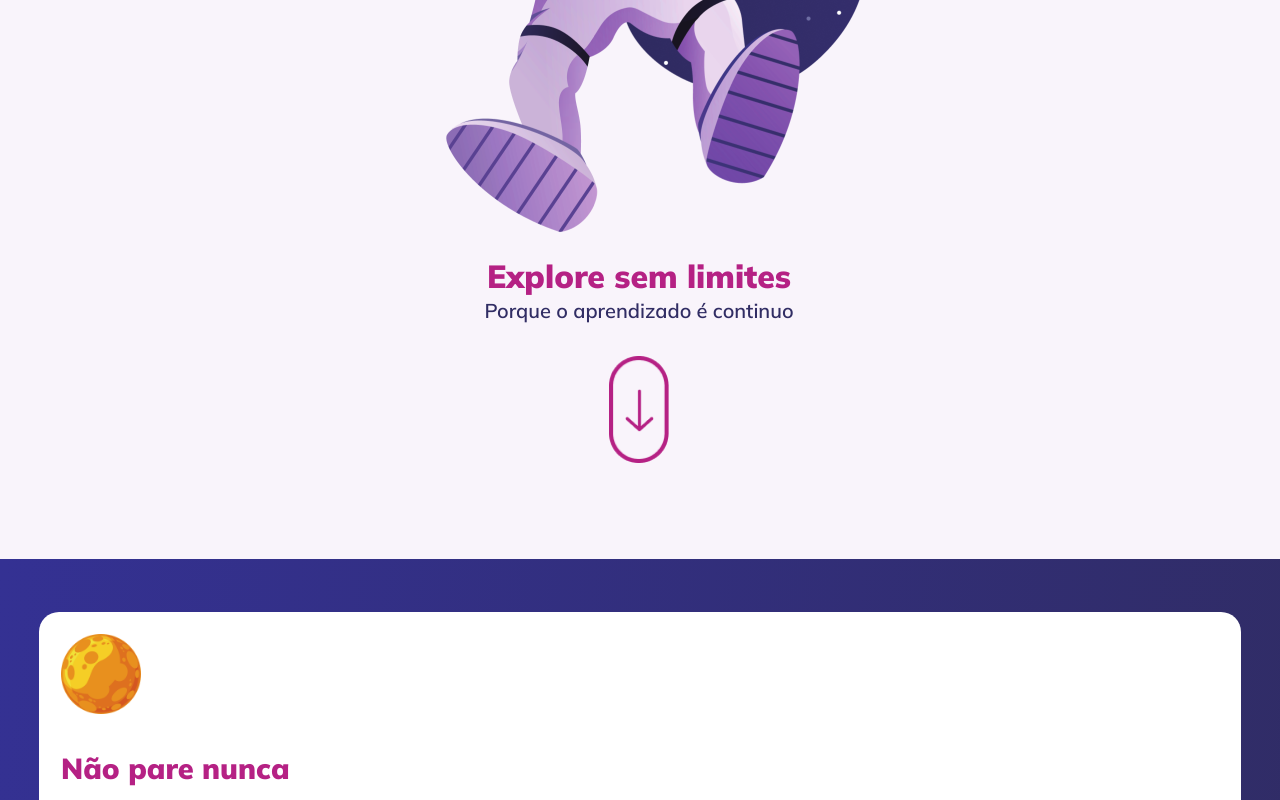
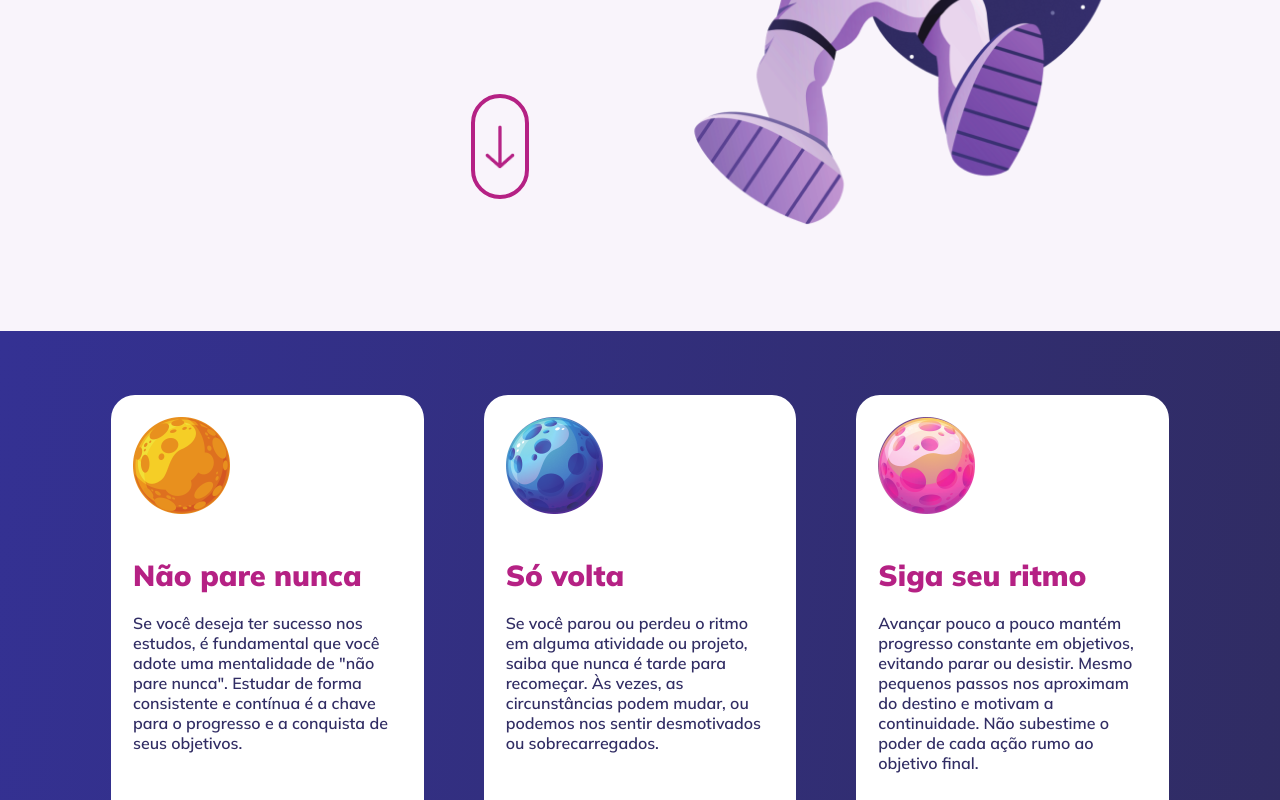
Before and after one commit to bruno-deoliveira/explorer-intensivo, a plain HTML site: page index.html in a window 1280 px wide. Shown: the part 500-1300 px from the top of the page. Drawn offline with Linux system fonts and the light colour scheme.

Commit message:
projeto finalizado

```diff
--- a/index.html
+++ b/index.html
@@ -18,15 +18,12 @@
       <img src="./img/image 11969.png" alt="">
     </div>
 
-    <div>
+    <div class="titulo">
       <h1>Explore sem limites</h1>
       <p>Porque o aprendizado é continuo</p>
+      <a href="#" class="arrow"><img src="./img/Vector.png"></a>
     </div>
 
-    <div class="arrow_Down">
-      <img class="retangulo" src="./img/Rectangle 1.png" alt="">
-      <a href="#" class="arrow"><img src="./img/Vector.png"></a>
-    </div>
   </header>
 
   <section>
@@ -69,9 +66,12 @@
           <textarea name="" id="event-info" cols="30" rows="10" placeholder="Digite sua mensagem aqui..."></textarea>
           </div>
         </div>
+
+        <button type="submit">Enviar Mensagem</button>
       </fieldset>
-
-      <button type="submit">Enviar Mensagem</button>
+      <div class="stars">
+        <!-- <img src="./images/stars.svg" /> -->
+      </div>
     </form>
 
   <footer>
--- a/styles.css
+++ b/styles.css
@@ -52,25 +52,25 @@ p {
   margin-bottom: 3.5rem;
 }
 
-.arrow_Down {
-  position: relative;
-  width: 6rem;
-  height: fit-content;
+.arrow {
+  width: 5.8rem;
+  height: 10.5rem;
+  border: 4px solid var(--accent-color);
+  border-radius: 76rem;
+  display: flex;
+  align-items: center;
+  justify-content: center;
+  margin: 0 auto;
+  transition: filter 300ms;
 }
 
-.arrow {
-  position: absolute;
-  width: 2.9rem;
-  height: 4.5rem;
-  top: 30%;
-  right: 25%;
-  display: block;
+.arrow img {
+  width: 3rem;
 }
 
-.arrow_Down:hover{
+.arrow:hover{
   filter: brightness(0.7);
 }
-
 
 section{
   background: var(--gradient-background);
@@ -105,6 +105,8 @@ section{
   color: var(--text-base-color);
   text-align: left;
   width: 26.5rem;
+  display: block;
+  width: 100%;
 }
 
 #my-form {
@@ -175,3 +177,63 @@ footer p{
   font-weight: 600;
   text-align: center;
 }
+
+
+@media (min-width: 1200px) {
+  header {
+    display: flex;
+    align-items: center;
+    flex-direction: row-reverse;
+    justify-content: center;
+    padding: 0 3.9rem 10.3rem;
+    max-height:  83.6rem;
+  }
+
+  .titulo {
+    margin-top: 15.2rem;
+  }
+
+  h1{
+    font-size: 5.2rem;
+    line-height: 7.3rem;
+    margin: 0 0 0.8rem;
+  }
+
+  .titulo p {
+    font-size: 3.1rem;
+    line-height: 4rem;
+    margin-bottom: 17.9rem;
+    letter-spacing:.05rem;
+  }
+
+  .arrow{
+    margin: 0;
+    justify-self: flex-end;
+}
+
+section{
+    grid-template-columns: repeat(3, 1fr);
+    gap: 6rem;
+    padding: 6.4rem 11.1rem 8rem;
+}
+
+.card{
+  border-radius: 2.4rem;
+}
+
+.card img{
+  width: 9.7rem;
+  margin-bottom: 4rem;
+}
+
+#my-form{
+  background: url(./img/image\ 11976.png);
+  background-repeat: no-repeat;
+  background-position: right;
+  background-size: contain;
+}
+  input, textarea{
+  width: 50%;
+
+}
+}
```
